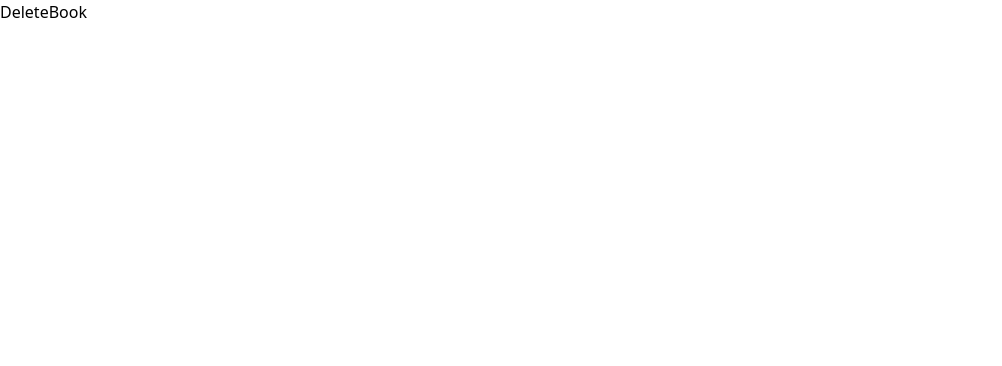
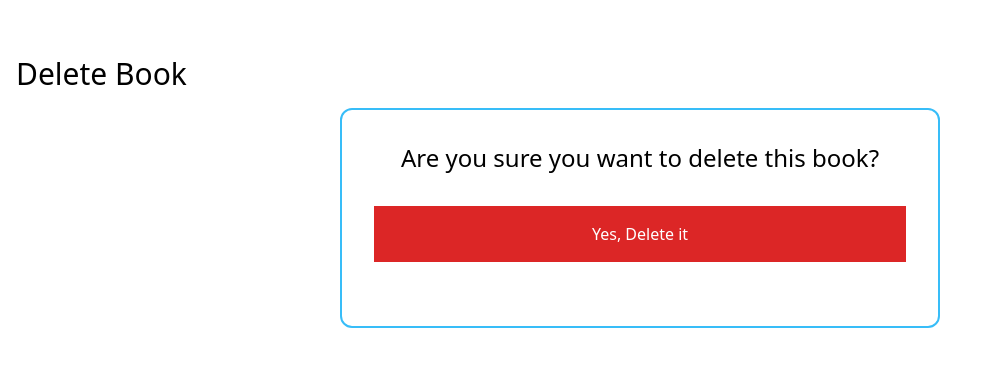
Before and after one commit to MAF1344/Books-Store-MERN, a React (Vite) app in the folder frontend/: page /books/delete/1 in a window 1280 px wide. Shown: the top 366 px of the page, without its empty margins (0-1002 px from the left). Built offline with nearby package versions, Linux system fonts and the light colour scheme.

Commit message:
create delete book component and page

```diff
--- a/frontend/src/pages/DeleteBook.jsx
+++ b/frontend/src/pages/DeleteBook.jsx
@@ -1,9 +1,41 @@
-import React from 'react'
+import {React, useState} from 'react';
+import BackButton from '../../components/BackButton';
+import Spinner from '../../components/Spinner';
+import axios from 'axios';
+import {useNavigate, useParams} from 'react-router-dom';
 
 const DeleteBook = () => {
+  const [loading, setLoading] = useState(false);
+  const navigate = useNavigate();
+  const {id} = useParams();
+  const handeDeleteBook = () => {
+    setLoading(true);
+    axios
+      .delete(`http://localhost:5555/books/${id}`)
+      .then(() => {
+        setLoading(false);
+        navigate('/');
+      })
+      .catch((err) => {
+        setLoading(false);
+        alert('An error happened. Please check the console');
+        console.log(err);
+      });
+  };
+
   return (
-    <div>DeleteBook</div>
-  )
-}
+    <div className="p-4">
+      <BackButton />
+      <h1 className="text-3xl my-4">Delete Book</h1>
+      {loading ? <Spinner /> : ''}
+      <div className="flex flex-col items-center border-2 border-sky-400 rounded-xl w-[600px] p-8 mx-auto">
+        <h3 className="text-2xl">Are you sure you want to delete this book?</h3>
+        <button className="p-4 bg-red-600 text-white m-8 w-full" onClick={handeDeleteBook}>
+          Yes, Delete it
+        </button>
+      </div>
+    </div>
+  );
+};
 
-export default DeleteBook
+export default DeleteBook;
```
